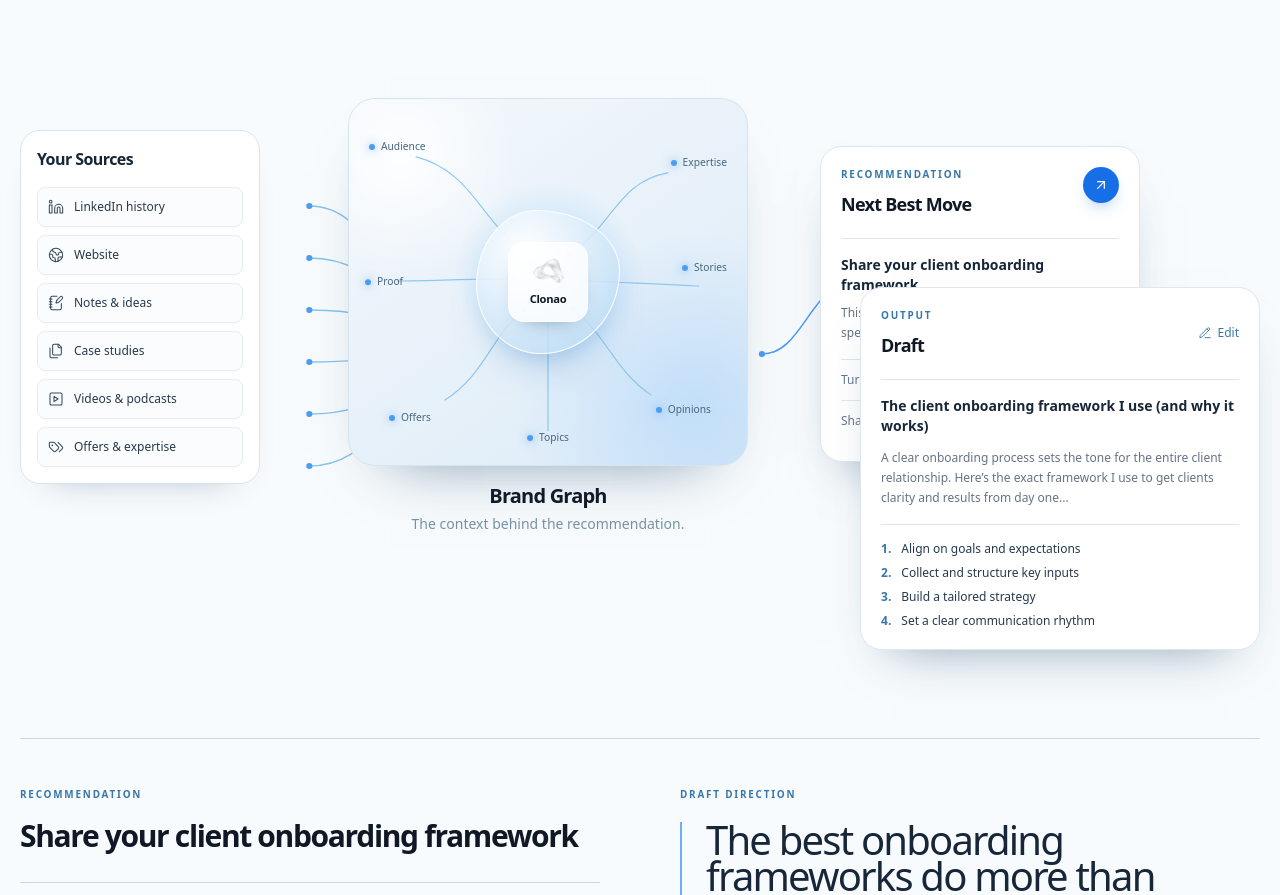
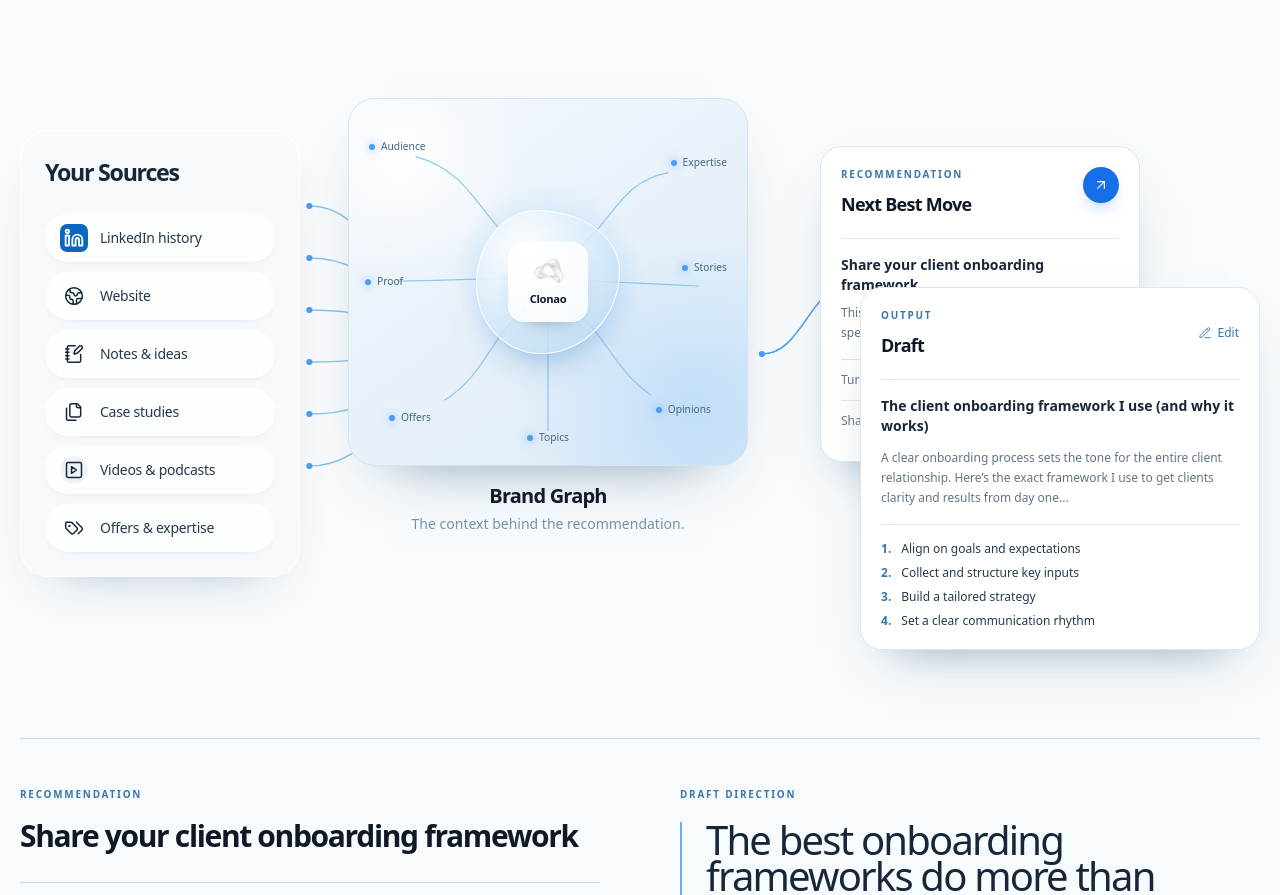
Before and after one commit to veokleo-create07/linkeldn.tool.100k, a Next.js app: page /product in a window 1280 px wide. Shown: the part 1680-2575 px from the top of the page. Built offline with nearby package versions, Linux system fonts and the light colour scheme.

Commit message:
refine: match sources card reference

```diff
--- a/src/components/marketing/create-sources-card.tsx
+++ b/src/components/marketing/create-sources-card.tsx
@@ -1,26 +1,28 @@
 import { Files, Globe2, Linkedin, NotebookPen, PlaySquare, Tags } from "lucide-react";
 
 const sources = [
-  ["LinkedIn history", Linkedin],
-  ["Website", Globe2],
-  ["Notes & ideas", NotebookPen],
-  ["Case studies", Files],
-  ["Videos & podcasts", PlaySquare],
-  ["Offers & expertise", Tags],
+  ["LinkedIn history", Linkedin, "linkedin"],
+  ["Website", Globe2, "default"],
+  ["Notes & ideas", NotebookPen, "default"],
+  ["Case studies", Files, "default"],
+  ["Videos & podcasts", PlaySquare, "video"],
+  ["Offers & expertise", Tags, "default"],
 ] as const;
 
 export function CreateSourcesCard({ className = "" }: { className?: string }) {
   return (
     <section
-      className={"w-full max-w-md rounded-[1.25rem] border border-[#dbe4eb] bg-[#ffffff] p-4 shadow-[0_18px_36px_-30px_rgba(20,65,103,0.48)] lg:w-[15rem] lg:max-w-none lg:p-4 " + className}
+      className={"w-full max-w-md rounded-[1.75rem] border border-white/85 bg-[#f7fafc]/90 p-6 shadow-[0_24px_48px_-34px_rgba(20,65,103,0.38)] lg:w-[17.5rem] lg:max-w-none " + className}
       aria-labelledby="create-sources-heading"
     >
-      <h3 id="create-sources-heading" className="text-base font-semibold tracking-[-0.035em] text-[#172638]">Your Sources</h3>
-      <div className="mt-4 space-y-2">
-        {sources.map(([label, Icon]) => (
-          <div key={label} className="flex min-h-10 items-center gap-2.5 rounded-lg border border-[#e6edf2] bg-[#fbfcfd] px-2.5 py-2">
-            <Icon className="size-4 shrink-0 text-[#33495d]" strokeWidth={1.55} aria-hidden="true" />
-            <span className="text-xs font-medium leading-4 text-[#26394d]">{label}</span>
+      <h3 id="create-sources-heading" className="text-[1.45rem] font-semibold tracking-[-0.055em] text-[#172638]">Your Sources</h3>
+      <div className="mt-6 space-y-2.5">
+        {sources.map(([label, Icon, tone]) => (
+          <div key={label} className="flex min-h-12 items-center gap-3 rounded-full border border-white/90 bg-white/70 px-3.5 py-2 shadow-[0_4px_12px_-10px_rgba(20,65,103,0.4)]">
+            <span className={tone === "linkedin" ? "flex size-7 shrink-0 items-center justify-center rounded-[0.45rem] bg-[#0a66c2] text-white" : tone === "video" ? "flex size-7 shrink-0 items-center justify-center rounded-full bg-[#f0f4f7] text-[#172638]" : "flex size-7 shrink-0 items-center justify-center text-[#172638]"}>
+              <Icon className={tone === "linkedin" ? "size-5" : "size-5"} strokeWidth={tone === "linkedin" ? 2.2 : 1.8} aria-hidden="true" />
+            </span>
+            <span className="text-sm font-medium leading-5 tracking-[-0.02em] text-[#26394d]">{label}</span>
           </div>
         ))}
       </div>
```
